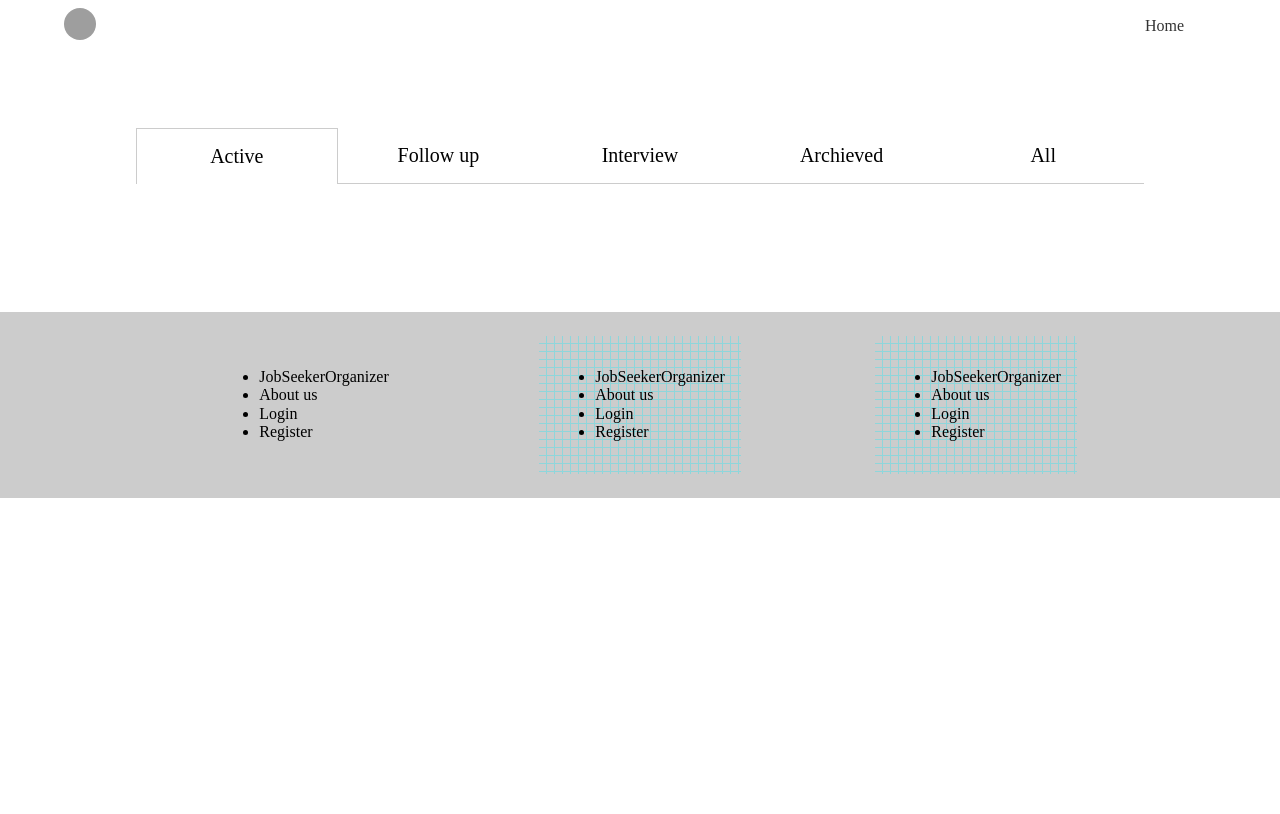
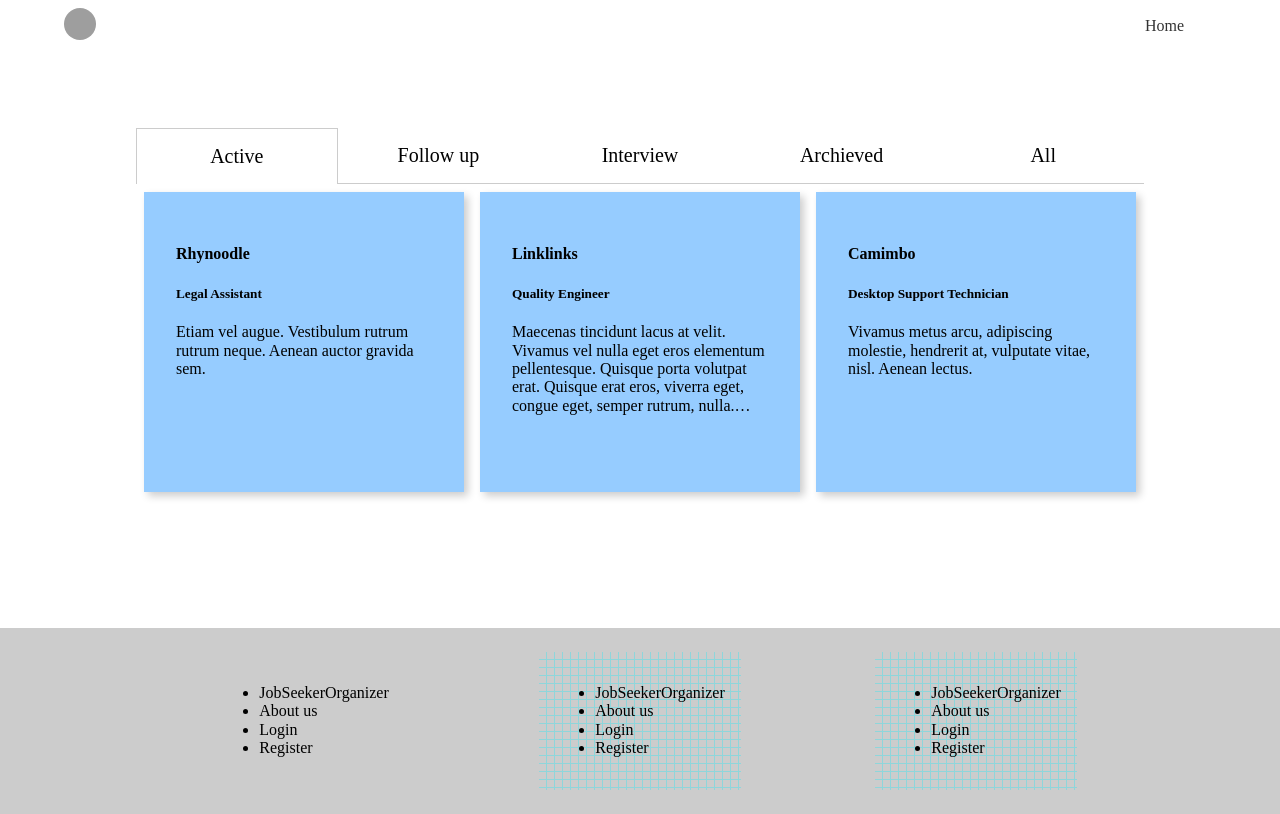
Before and after one commit to ferdoms/jso-frontend, a React (Create React App) app: page / in a window 1280 px wide. Built offline with nearby package versions, Linux system fonts and the light colour scheme; grey boxes are pictures that could not be loaded.

Commit message:
tab filtering implemented

```diff
--- a/src/components/job-appl-board/JobApplBoard.tsx
+++ b/src/components/job-appl-board/JobApplBoard.tsx
@@ -1,55 +1,43 @@
 import React from "react";
 import Tab from "../tab/Tab";
-import listJobAppl from "../list/ListJobAppl";
+import ListJobAppl from "../list/ListJobAppl";
 import { jobApplList } from "../../pages/dashboard-page/mockData";
 
 interface Props {
 
-  jobApplList: any[]
+  jobApplList: any []
 }
 
 interface State {
-  activeTabId: number;
+  activeTab: string;
 }
 
 class JobApplBoard extends React.Component<Props, State> {
   constructor(props: Props) {
     super(props);
     this.state = {
-      activeTabId: 0
+      activeTab: "Active",
     };
-    this._handleClick = this._handleClick.bind(this)
+    this._handleTabChange = this._handleTabChange.bind(this)
   }
 
-  private _renderTab(tabs: string[]) {
-    return tabs.map((item, index) => {
-      return (
-        <a
-          className={
-            "fl w-20 tc f4 pv3 " +
-            // Conditional style for highlighting active tab
-            (this.state.activeTabId != index ? "bb b--black-20" : " br bl bt b--black-20")
-          }
-          onClick={this._handleClick}
-          id={index.toString()}
-          key={index}
-        >
-          {item}
-        </a>
-      );
-    });
-  }
-  private _handleClick(e:any){
-
-    this.setState({activeTabId:(e.target.id)})
-
+  private _handleTabChange(activeTab:string){
+    this.setState({activeTab})
   }
   render() {
+    const { jobApplList } = this.props;
+    const { activeTab } = this.state;
+
+    let jobsFiltered = this.props.jobApplList.filter((job:any)=>job.status === this.state.activeTab)
 
 
     return <div>
-      <Tab/>
-      {/* <listJobAppl jobs={jobApplList}/> */}
+      <Tab onChange={this._handleTabChange}/>
+
+      <div className="flex flex-wrap">
+        <ListJobAppl jobApplList={activeTab==="All" ? jobApplList : jobsFiltered}/>
+      </div>
+
 
 
     </div>;
--- a/src/components/job-card/JobCard.tsx
+++ b/src/components/job-card/JobCard.tsx
@@ -3,35 +3,37 @@ import "./JobCard.css";
 interface Props {
   // className?: string;
   // style?: React.CSSProperties;
-  type?: "PRIMARY" | "SECONDARY" | "DANGER" | "GRAY";
+  // status?: "Active" | "Follow up" | "Interview" | "Archieved";
   jobAppl: {
-    id:number
+    id: number;
     companyName: string;
-    description: string;
-    title: string;
+    jobDescription: string;
+    jobTitle: string;
     status: string;
   };
-  icon?: string;
   onClick?: () => void;
 }
 
 class JobCard extends React.Component<Props, {}> {
   render() {
-    const { type, jobAppl, onClick } = this.props;
+    const {  jobAppl, onClick } = this.props;
 
-    let clName = "bg-light-green pa4 grow bw2 shadow-5";
+    let clName = "pa4 grow bw2 shadow-5 ";
 
-    // // if solid attribuite is true add classes to make the button solid
-    // solid
-    //   ? (clName += "white bg-" + type.toLocaleLowerCase())
-    //   : (clName += "ba " + type.toLocaleLowerCase());
+    if (jobAppl.status==="Active") clName+=" bg-light-blue"
+    if (jobAppl.status==="Follow up") clName+=" bg-light-purple"
+    if (jobAppl.status==="Interview") clName+=" bg-light-red"
+    if (jobAppl.status==="Archieved") clName+=" bg-light-yellow"
+
+
+
 
     return (
       <div className="fl w-50-m w-third-ns dib pa2">
-        <div className={clName}>
+        <div className={clName} style={{height:"300px"}}>
           <h4 className="">{jobAppl.companyName}</h4>
-          <h5 className="">{jobAppl.title}</h5>
-          <p className="block-with-text ">{jobAppl.description}</p>
+          <h5 className="">{jobAppl.jobTitle}</h5>
+          <p className="block-with-text ">{jobAppl.jobDescription}</p>
         </div>
       </div>
     );
--- a/src/components/list/ListJobAppl.tsx
+++ b/src/components/list/ListJobAppl.tsx
@@ -1,13 +1,15 @@
 import React from "react";
 import JobCard from "../job-card/JobCard";
 
-const listJobAppl = (props:any) => {
+interface Props {
+  jobApplList: any[];
+}
 
-
-  // const cardArray = props.jobs.map(({statusDate, jobUrl, ...rest}, i) => {
-  //   return <JobCard jobAppl={rest}  />;
-  // });
-  // return <div>{cardArray}</div>;
-};
-
-export default listJobAppl;
+class ListJobAppl extends React.Component<Props, {}> {
+  render() {
+    return this.props.jobApplList.map(({ statusDate, jobUrl, ...job }: any) => {
+      return <JobCard jobAppl={job} />;
+    });
+  }
+}
+export default ListJobAppl;
--- a/src/components/tab/Tab.tsx
+++ b/src/components/tab/Tab.tsx
@@ -1,8 +1,7 @@
 import React from "react";
 
 interface Props {
-
-
+  onChange?: (status:string)=>void;
 }
 
 interface State {
@@ -40,8 +39,11 @@ class Tab extends React.Component<Props, State> {
     });
   }
   private _handleClick(e:any){
+    const { onChange } = this.props;
+    this.setState({activeTabId:(e.target.id)})
 
-    this.setState({activeTabId:(e.target.id)})
+    if(onChange) onChange(tabs[e.target.id]);
+
 
   }
   render() {
```
